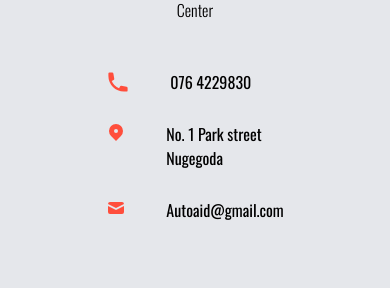
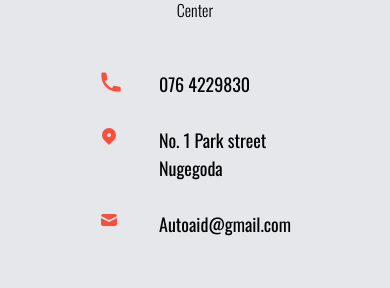
Before and after one commit to dumidu1998/autoaid-front, a React (Create React App) app: page / in a window 390 px wide. Shown: the part 5212-5500 px from the top of the page. Built offline with nearby package versions, Linux system fonts and the light colour scheme.

Commit message:
smalll commits

```diff
--- a/src/components/Atoms/ButtonOutline.js
+++ b/src/components/Atoms/ButtonOutline.js
@@ -3,7 +3,7 @@ import React from 'react'
 export default function ButtonOutline(props) {
     return (
         <div>
-            <div className="w-24 h-10 border-2 border-primary-0 rounded-md flex items-center justify-center cursor-pointer">
+            <div className="w-32 h-10 border-2 border-primary-0 rounded-md flex items-center justify-center cursor-pointer">
                 <h1 className=" font-primary">{props.txt}</h1>
             </div>
         </div>
--- a/src/components/Atoms/ContactIcons.js
+++ b/src/components/Atoms/ContactIcons.js
@@ -7,20 +7,20 @@ export default function ContactIcons() {
                 <svg xmlns="http://www.w3.org/2000/svg" class="h-6 w-6" viewBox="0 0 20 20" fill="currentColor">
                 <path d="M2 3a1 1 0 011-1h2.153a1 1 0 01.986.836l.74 4.435a1 1 0 01-.54 1.06l-1.548.773a11.037 11.037 0 006.105 6.105l.774-1.548a1 1 0 011.059-.54l4.435.74a1 1 0 01.836.986V17a1 1 0 01-1 1h-2C7.82 18 2 12.18 2 5V3z" />
                 </svg>
-                <a href="tel: 0764229830" className=" cursor-pointer text-black font-primary ml-10">076 4229830</a>
+                <a href="tel: 0764229830" className=" cursor-pointer text-black text-left text-lg font-primary ml-9">076 4229830</a>
             </div>
             <div className="text-primary-0 flex mt-7">
                 <svg xmlns="http://www.w3.org/2000/svg" class="h-5 w-5" viewBox="0 0 20 20" fill="currentColor">
                 <path fill-rule="evenodd" d="M5.05 4.05a7 7 0 119.9 9.9L10 18.9l-4.95-4.95a7 7 0 010-9.9zM10 11a2 2 0 100-4 2 2 0 000 4z" clip-rule="evenodd" />
                 </svg>
-                <a href="tel: 0764229830" className=" cursor-pointer text-black font-primary ml-10">No. 1 Park street <br/> Nugegoda </a>
+                <a href="tel: 0764229830" className=" cursor-pointer text-black text-left text-lg font-primary ml-10">No. 1 Park street <br/> Nugegoda </a>
             </div>
             <div className="text-primary-0 flex mt-7">
                 <svg xmlns="http://www.w3.org/2000/svg" class="h-5 w-5" viewBox="0 0 20 20" fill="currentColor">
                 <path d="M2.003 5.884L10 9.882l7.997-3.998A2 2 0 0016 4H4a2 2 0 00-1.997 1.884z" />
                 <path d="M18 8.118l-8 4-8-4V14a2 2 0 002 2h12a2 2 0 002-2V8.118z" />
                 </svg>
-                <a href="mailto: Autoaid@gmail.com" className=" cursor-pointer text-black font-primary ml-10">Autoaid@gmail.com</a>
+                <a href="mailto: Autoaid@gmail.com" className=" cursor-pointer text-left text-lg text-black font-primary ml-10">Autoaid@gmail.com</a>
             </div>
 
         </div>
--- a/src/components/Moleculars/NavBar.js
+++ b/src/components/Moleculars/NavBar.js
@@ -12,10 +12,10 @@ export default function NavBar() {
                     <h1 className="font-secondary font-bold text-4xl text-Secondary-0">Aid</h1>
                 </div>
 
-                <div className="text-white md:flex items-center justify-center hidden">
-                    <h1 className="m-4 font-primary text-semibold hover:text-primary-0">Home</h1>
-                    <h1 className="m-4 font-primary text-semibold hover:text-primary-0">Pricing</h1>
-                    <h1 className="m-4 font-primary text-semibold hover:text-primary-0">About</h1>
+                <div className="text-white md:flex items-center justify-center hidden ">
+                    <h1 className="m-4 font-primary text-semibold text-transparent bg-clip-text bg-gradient-to-br from-white to-white hover:from-Secondary-0 hover:to-primary-0 cursor-pointer">Home</h1>
+                    <h1 className="m-4 font-primary text-semibold text-transparent bg-clip-text bg-gradient-to-br from-white to-white hover:from-Secondary-0 hover:to-primary-0 cursor-pointer">Pricing</h1>
+                    <h1 className="m-4 font-primary text-semibold text-transparent bg-clip-text bg-gradient-to-br from-white to-white hover:from-Secondary-0 hover:to-primary-0 cursor-pointer">About</h1>
                     <div className="m-4">
                         <Button txt="Log in" />
                     </div>
--- a/src/components/Organs/LandingSection4.js
+++ b/src/components/Organs/LandingSection4.js
@@ -6,7 +6,7 @@ import TestominialContainer from '../Atoms/TestominialContainer'
 export default function LandingSection4() {
     return (
         <div>
-            <div className="w-full pt-20 pb-20 bg-third-0 flex flex-col items-center justify-center mt-10" >
+            <div className="w-screen pt-20 pb-20 bg-third-0 flex flex-col items-center justify-center mt-10" >
             <div className="text-white">
                 <SectionHeading span="Customer " heading2="Testamonials" />
 
```
